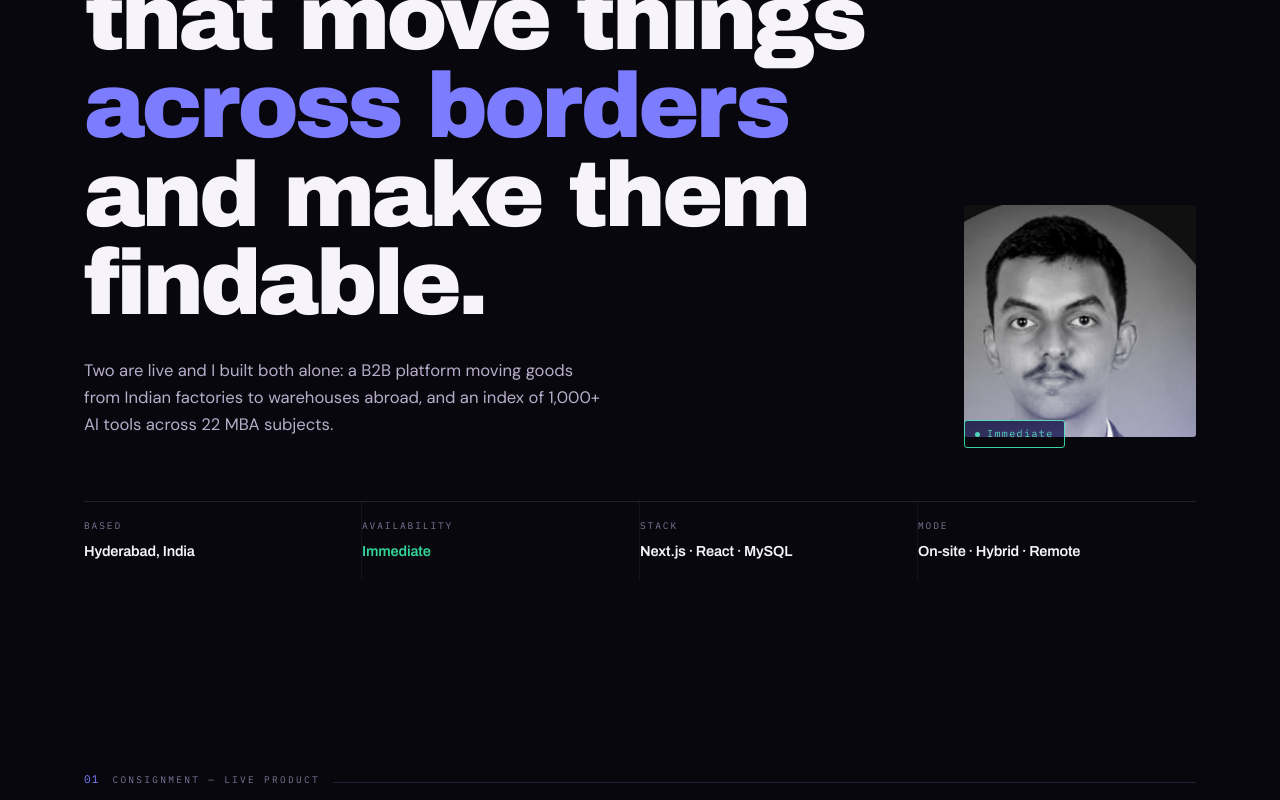
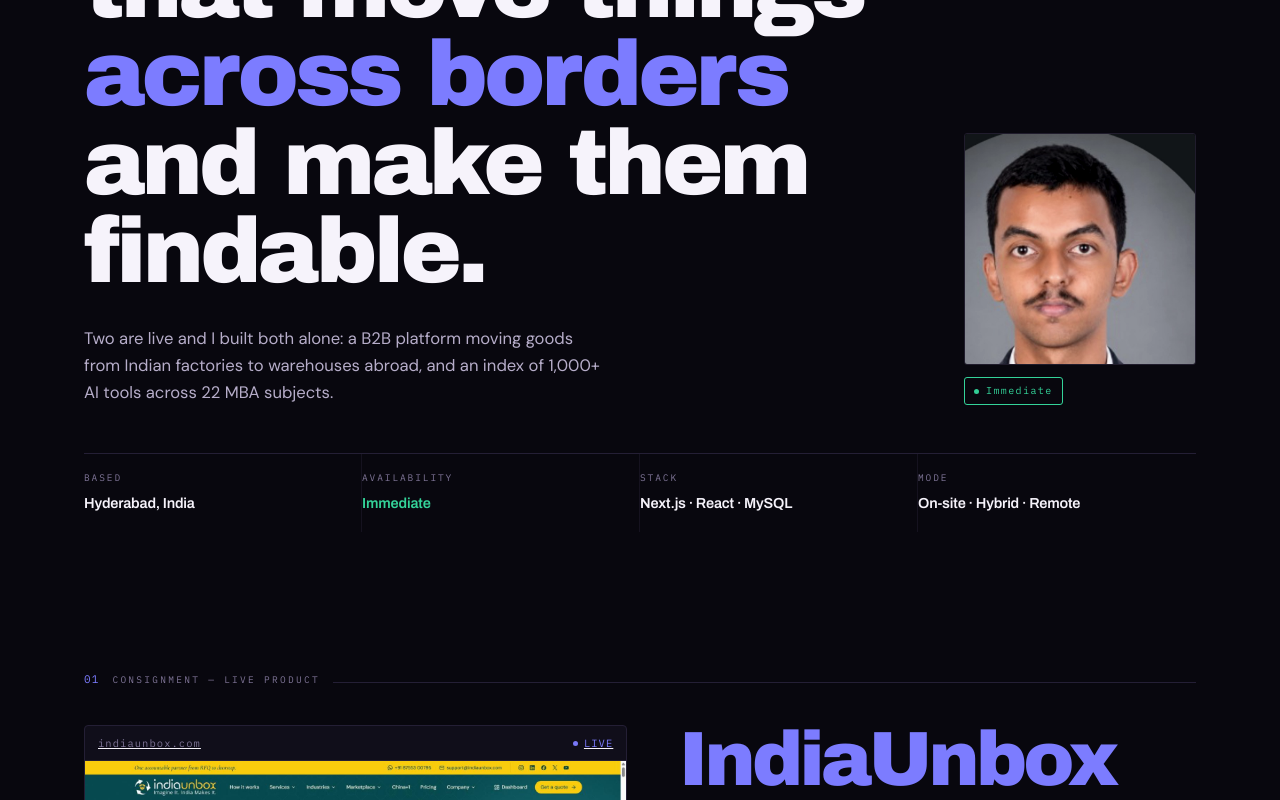
Before and after one commit to vinnymadasu/portfolio, a Next.js app: page / in a window 1280 px wide. Shown: the part 740-1540 px from the top of the page. Built offline with nearby package versions, Linux system fonts and the light colour scheme.

Commit message:
Portrait treatment and tighter rhythm

```diff
--- a/app/globals.css
+++ b/app/globals.css
@@ -150,7 +150,7 @@ kbd{font-family:"IBM Plex Mono",monospace;font-size:10px;border:1px solid var(--
 @media(min-width:640px){.obScale{margin-left:148px}}
 
 /* ---------- hero ---------- */
-.hero{padding:clamp(48px,9vw,120px) 0 clamp(40px,6vw,76px)}
+.hero{padding:clamp(40px,6.5vw,88px) 0 clamp(34px,4.5vw,60px)}
 .heroGrid{display:grid;grid-template-columns:1fr;gap:clamp(30px,4vw,56px);align-items:end}
 @media(min-width:960px){.heroGrid{grid-template-columns:minmax(0,1fr) auto}}
 h1{font-family:"Archivo Black",Impact,sans-serif;font-weight:400;
@@ -164,21 +164,17 @@ h1 em{font-style:normal;color:var(--indigo)}
 .portrait{position:relative;justify-self:start}
 @media(min-width:960px){.portrait{justify-self:end}}
 .portrait img{width:clamp(136px,19vw,232px);height:clamp(136px,19vw,232px);
-  border-radius:3px;object-fit:cover;filter:grayscale(1) contrast(1.08);
-  transition:filter .5s var(--e)}
+  border-radius:3px;object-fit:cover;filter:saturate(.72) contrast(1.04);
+  border:1px solid var(--rule);transition:filter .5s var(--e)}
 .portrait:hover img{filter:none}
-.portrait::after{content:"";position:absolute;inset:0;border-radius:3px;pointer-events:none;
-  background:linear-gradient(170deg,transparent 48%,color-mix(in srgb,var(--indigo) 46%,transparent));
-  mix-blend-mode:screen;transition:opacity .5s var(--e)}
-.portrait:hover::after{opacity:0}
-.openBadge{position:absolute;left:0;bottom:-11px;display:inline-flex;align-items:center;gap:7px;
-  background:var(--bg);color:var(--emerald);font-family:"IBM Plex Mono",monospace;font-size:10px;
-  letter-spacing:.14em;padding:5px 10px;border:1px solid var(--emerald);border-radius:3px;white-space:nowrap}
+.openBadge{display:inline-flex;align-items:center;gap:7px;margin-top:12px;
+  color:var(--emerald);font-family:"IBM Plex Mono",monospace;font-size:10px;
+  letter-spacing:.14em;padding:5px 9px;border:1px solid var(--emerald);border-radius:3px;white-space:nowrap}
 .openBadge i{width:5px;height:5px;border-radius:50%;background:var(--emerald);animation:blink 2.4s infinite}
 @keyframes blink{0%,100%{opacity:1}50%{opacity:.25}}
 
 .strip{display:grid;grid-template-columns:repeat(2,1fr);
-  margin-top:clamp(36px,5vw,64px);border-top:1px solid var(--rule)}
+  margin-top:clamp(30px,3.8vw,48px);border-top:1px solid var(--rule)}
 @media(min-width:800px){.strip{grid-template-columns:repeat(4,1fr)}}
 .cellx{padding:16px 18px 16px 0;border-bottom:1px solid var(--rule-2)}
 @media(min-width:800px){.cellx{border-bottom:none;border-right:1px solid var(--rule-2)}
@@ -189,7 +185,7 @@ h1 em{font-style:normal;color:var(--indigo)}
 .cellx:nth-child(2) .v{--cc:var(--emerald)}
 
 /* ---------- sections ---------- */
-.sec{padding:clamp(60px,9vw,130px) 0;position:relative;scroll-margin-top:70px}
+.sec{padding:clamp(52px,6.4vw,94px) 0;position:relative;scroll-margin-top:70px}
 .sec.tint{background:var(--raise)}
 .shead{display:flex;align-items:baseline;gap:13px;margin-bottom:clamp(22px,3vw,36px)}
 .snum{font-family:"IBM Plex Mono",monospace;font-size:11px;letter-spacing:.1em;color:var(--sc,var(--indigo))}
@@ -318,7 +314,7 @@ p.bd+p.bd{margin-top:1em}
   border:1px solid var(--rule);border-radius:3px;padding:7px 12px;color:var(--mute);transition:.2s var(--e)}
 .copy:hover{color:var(--emerald);border-color:var(--emerald)}
 .foot{display:flex;justify-content:space-between;gap:12px;flex-wrap:wrap;
-  padding:24px 0 44px;margin-top:clamp(40px,6vw,80px);border-top:1px solid var(--rule);
+  padding:22px 0 40px;margin-top:clamp(34px,4.4vw,60px);border-top:1px solid var(--rule);
   font-family:"IBM Plex Mono",monospace;font-size:10px;letter-spacing:.14em;color:var(--mute)}
 
 /* ---------- palette ---------- */
```
